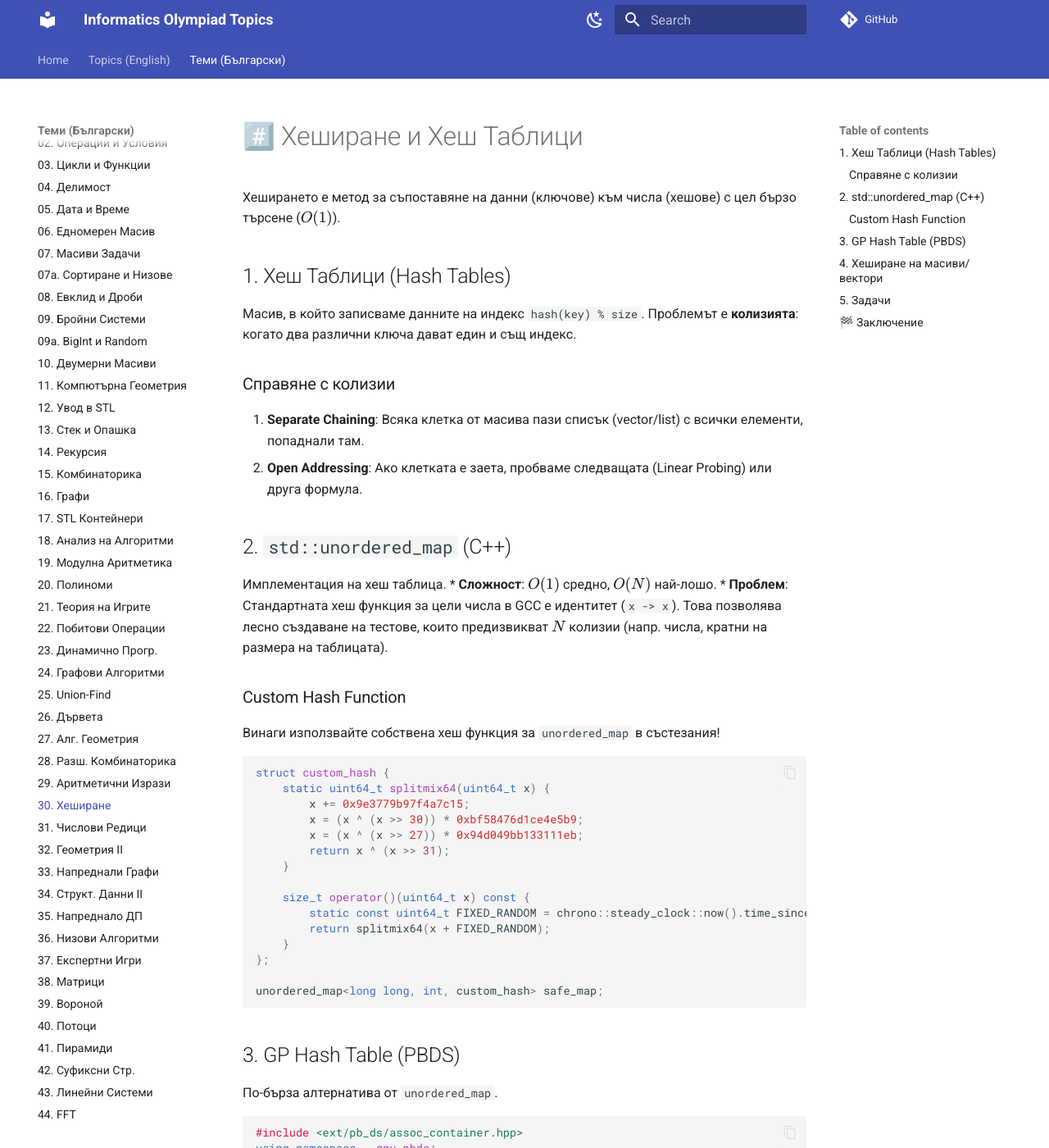
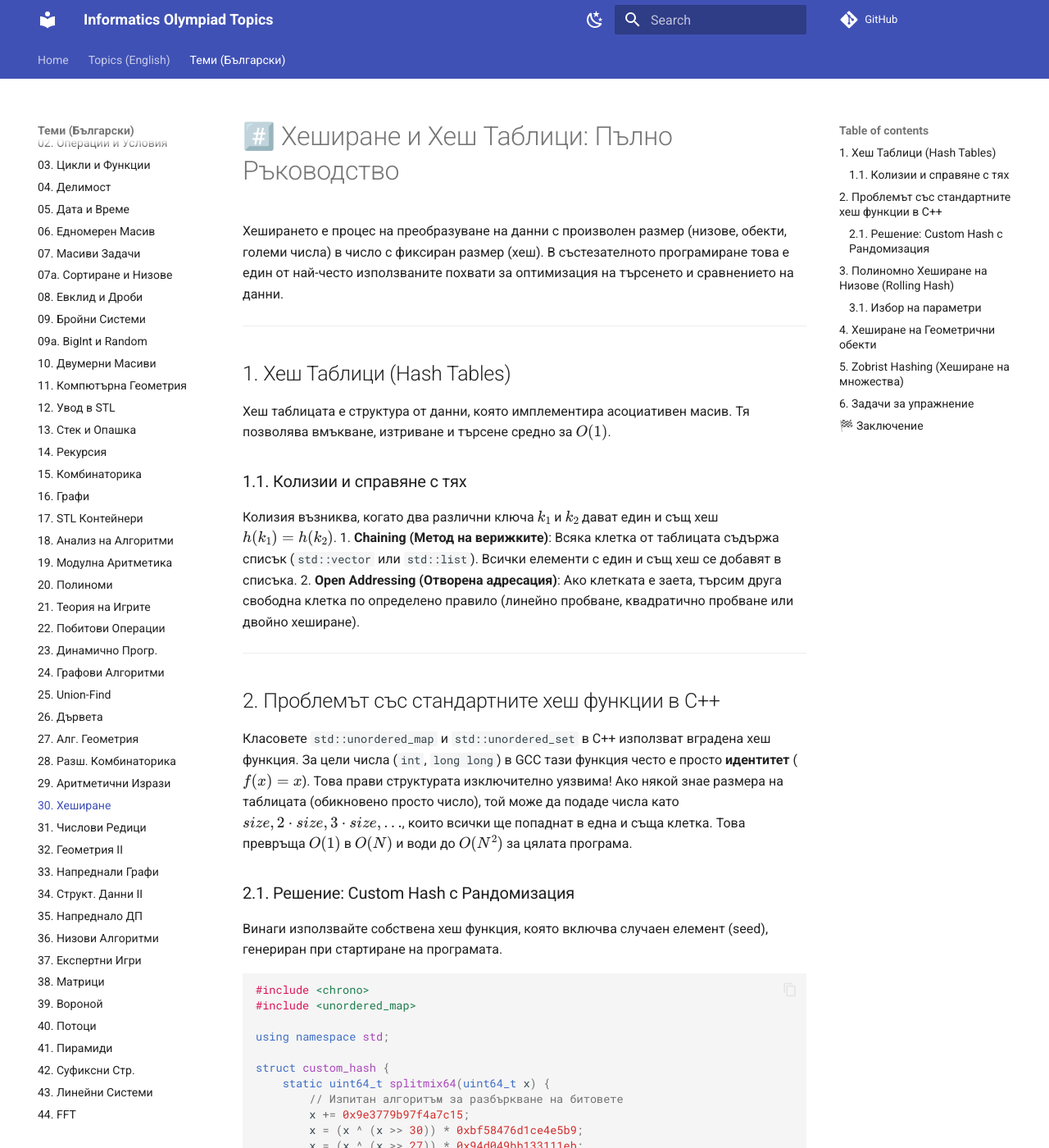
Before and after one commit to KadirYazadzhi/Informatics-Olympiad-Topics, an MkDocs documentation site: the page built from docs/BG/30.md, in a window 1280 px wide and 1400 px high. Shown: the whole window at 82% size. Built offline with MkDocs 1.6.1 and Material for MkDocs 9.7.7, drawn with Linux system fonts in a browser that asks for light colours; comment, search, counter and statistics services are not loaded; some of the changed text lies outside the part shown.

Commit message:
Expand BG/30.md: Custom hash, Anti-hash, and Zobrist Hashing

````diff
--- a/docs/BG/30.md
+++ b/docs/BG/30.md
@@ -1,28 +1,37 @@
-# #️⃣ Хеширане и Хеш Таблици
+# #️⃣ Хеширане и Хеш Таблици: Пълно Ръководство
 
-Хеширането е метод за съпоставяне на данни (ключове) към числа (хешове) с цел бързо търсене ($O(1)$).
+Хеширането е процес на преобразуване на данни с произволен размер (низове, обекти, големи числа) в число с фиксиран размер (хеш). В състезателното програмиране това е един от най-често използваните похвати за оптимизация на търсенето и сравнението на данни.
+
+---
 
 ## 1. Хеш Таблици (Hash Tables)
 
-Масив, в който записваме данните на индекс `hash(key) % size`.
-Проблемът е **колизията**: когато два различни ключа дават един и същ индекс.
+Хеш таблицата е структура от данни, която имплементира асоциативен масив. Тя позволява вмъкване, изтриване и търсене средно за $O(1)$.
 
-### Справяне с колизии
-1.  **Separate Chaining**: Всяка клетка от масива пази списък (vector/list) с всички елементи, попаднали там.
-2.  **Open Addressing**: Ако клетката е заета, пробваме следващата (Linear Probing) или друга формула.
+### 1.1. Колизии и справяне с тях
+Колизия възниква, когато два различни ключа $k_1$ и $k_2$ дават един и същ хеш $h(k_1) = h(k_2)$.
+1.  **Chaining (Метод на верижките)**: Всяка клетка от таблицата съдържа списък (`std::vector` или `std::list`). Всички елементи с един и същ хеш се добавят в списъка.
+2.  **Open Addressing (Отворена адресация)**: Ако клетката е заета, търсим друга свободна клетка по определено правило (линейно пробване, квадратично пробване или двойно хеширане).
 
-## 2. `std::unordered_map` (C++)
+---
 
-Имплементация на хеш таблица.
-*   **Сложност**: $O(1)$ средно, $O(N)$ най-лошо.
-*   **Проблем**: Стандартната хеш функция за цели числа в GCC е идентитет (`x -> x`). Това позволява лесно създаване на тестове, които предизвикват $N$ колизии (напр. числа, кратни на размера на таблицата).
+## 2. Проблемът със стандартните хеш функции в C++
 
-### Custom Hash Function
-Винаги използвайте собствена хеш функция за `unordered_map` в състезания!
+Класовете `std::unordered_map` и `std::unordered_set` в C++ използват вградена хеш функция. За цели числа (`int`, `long long`) в GCC тази функция често е просто **идентитет** ($f(x) = x$).
+Това прави структурата изключително уязвима! Ако някой знае размера на таблицата (обикновено просто число), той може да подаде числа като $size, 2 \cdot size, 3 \cdot size, \dots$, които всички ще попаднат в една и съща клетка. Това превръща $O(1)$ в $O(N)$ и води до $O(N^2)$ за цялата програма.
+
+### 2.1. Решение: Custom Hash с Рандомизация
+Винаги използвайте собствена хеш функция, която включва случаен елемент (seed), генериран при стартиране на програмата.
 
 ```cpp
+#include <chrono>
+#include <unordered_map>
+
+using namespace std;
+
 struct custom_hash {
     static uint64_t splitmix64(uint64_t x) {
+        // Изпитан алгоритъм за разбъркване на битовете
         x += 0x9e3779b97f4a7c15;
         x = (x ^ (x >> 30)) * 0xbf58476d1ce4e5b9;
         x = (x ^ (x >> 27)) * 0x94d049bb133111eb;
@@ -35,23 +44,48 @@ struct custom_hash {
     }
 };
 
+// Използване
 unordered_map<long long, int, custom_hash> safe_map;
 ```
 
-## 3. GP Hash Table (PBDS)
-По-бърза алтернатива от `unordered_map`.
+---
+
+## 3. Полиномно Хеширане на Низове (Rolling Hash)
+
+Позволява сравнение на низове за $O(1)$.
+Формула: $H = (S[0] \cdot P^{n-1} + S[1] \cdot P^{n-2} + \dots + S[n-1] \cdot P^0) \pmod M$.
+
+### 3.1. Избор на параметри
+*   **P (База)**: Трябва да е по-голяма от размера на азбуката (напр. 31 за малки латински букви, 53 за малки и големи, или по-добре – произволно просто число около 300).
+*   **M (Модул)**: Обикновено $10^9+7$ или $10^9+9$. За максимална сигурност използвайте **Двойно Хеширане** (две двойки $P, M$).
+
+---
+
+## 4. Хеширане на Геометрични обекти
+Ако трябва да пазите точки $(x, y)$ в `unordered_set`, можете да комбинирате техните координати:
 ```cpp
-#include <ext/pb_ds/assoc_container.hpp>
-using namespace __gnu_pbds;
-gp_hash_table<int, int, custom_hash> table;
+struct point_hash {
+    size_t operator()(const pair<int, int>& p) const {
+        return custom_hash{}(p.first) ^ (custom_hash{}(p.second) << 1);
+    }
+};
 ```
 
-## 4. Хеширане на масиви/вектори
-Ако трябва да пазим вектор в `unordered_set`, трябва да напишем хешер, който комбинира хешовете на елементите (напр. чрез `boost::hash_combine` или полином).
+---
 
-## 5. Задачи
+## 5. Zobrist Hashing (Хеширане на множества)
+Използва се често в игри (шах) или задачи за съвпадение на множества.
+1.  На всеки възможен елемент се присвоява уникално случайно 64-битово число.
+2.  Хешът на едно множество е **XOR сумата** на числата на неговите елементи.
+3.  Свойство: Добавянето и премахването на елемент става с една и съща операция: `current_hash ^= element_val`.
+
+---
+
+## 6. Задачи за упражнение
 1.  **Codeforces 4C**: Registration System.
-2.  **CSES Sum of Two Values**: Класическа 2SUM с Map.
+2.  **CSES String Matching**: Rolling Hash.
+3.  **Codeforces 1418C**: Използване на хеширане за мемоизация на сложни състояния.
+4.  **UVA 11423**: Хеширане в кеш симулации.
 
 ## 🏁 Заключение
-Хеш таблиците са мощни, но опасни заради колизиите. Винаги ползвайте `custom_hash` с рандомизация (SplitMix64 + Time Seed).
+Хеширането е мощен инструмент, но изисква внимание към детайлите. Винаги рандомизирайте вашите хеш функции в платформи като Codeforces, за да избегнете "anti-hash" тестове.
````
